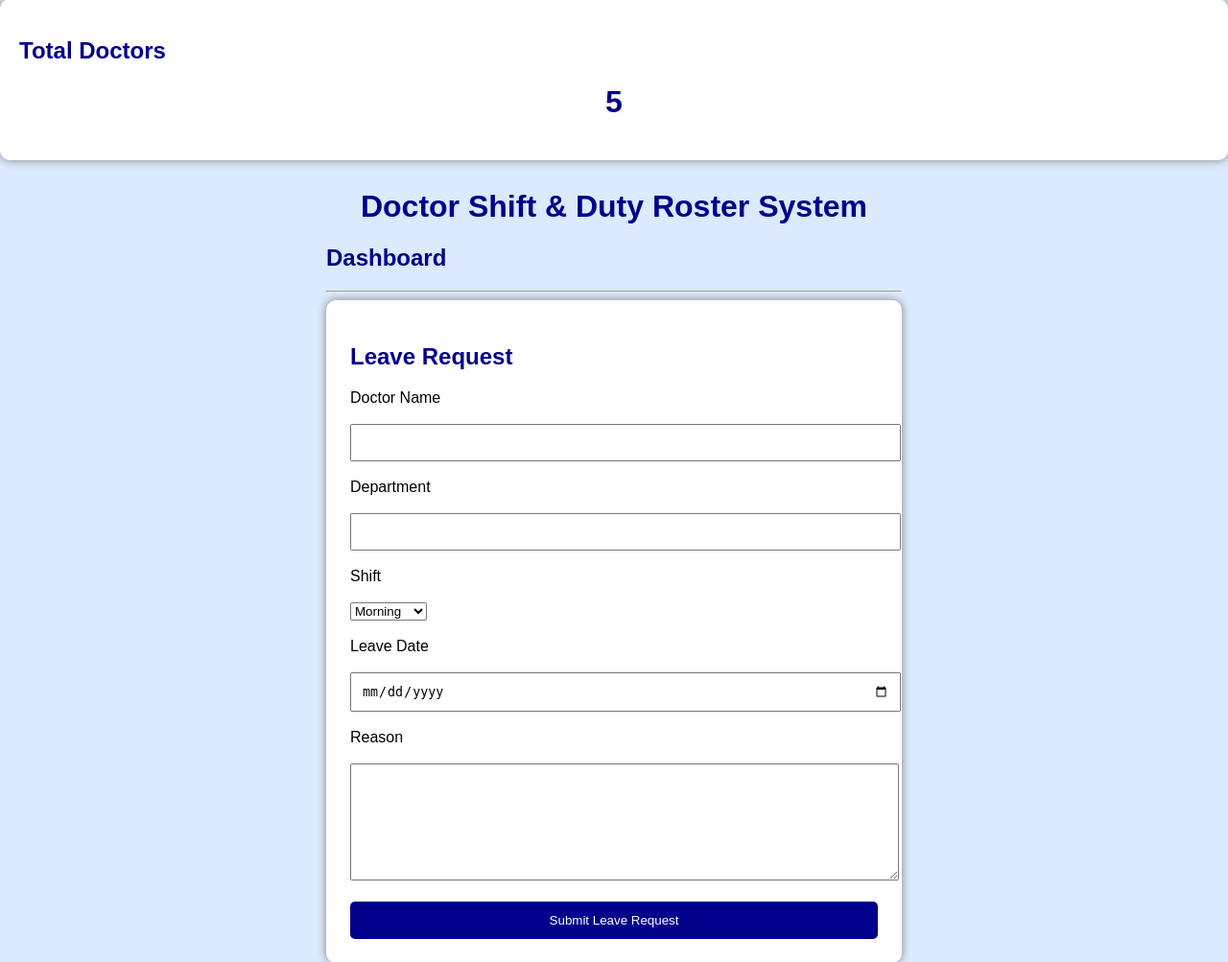
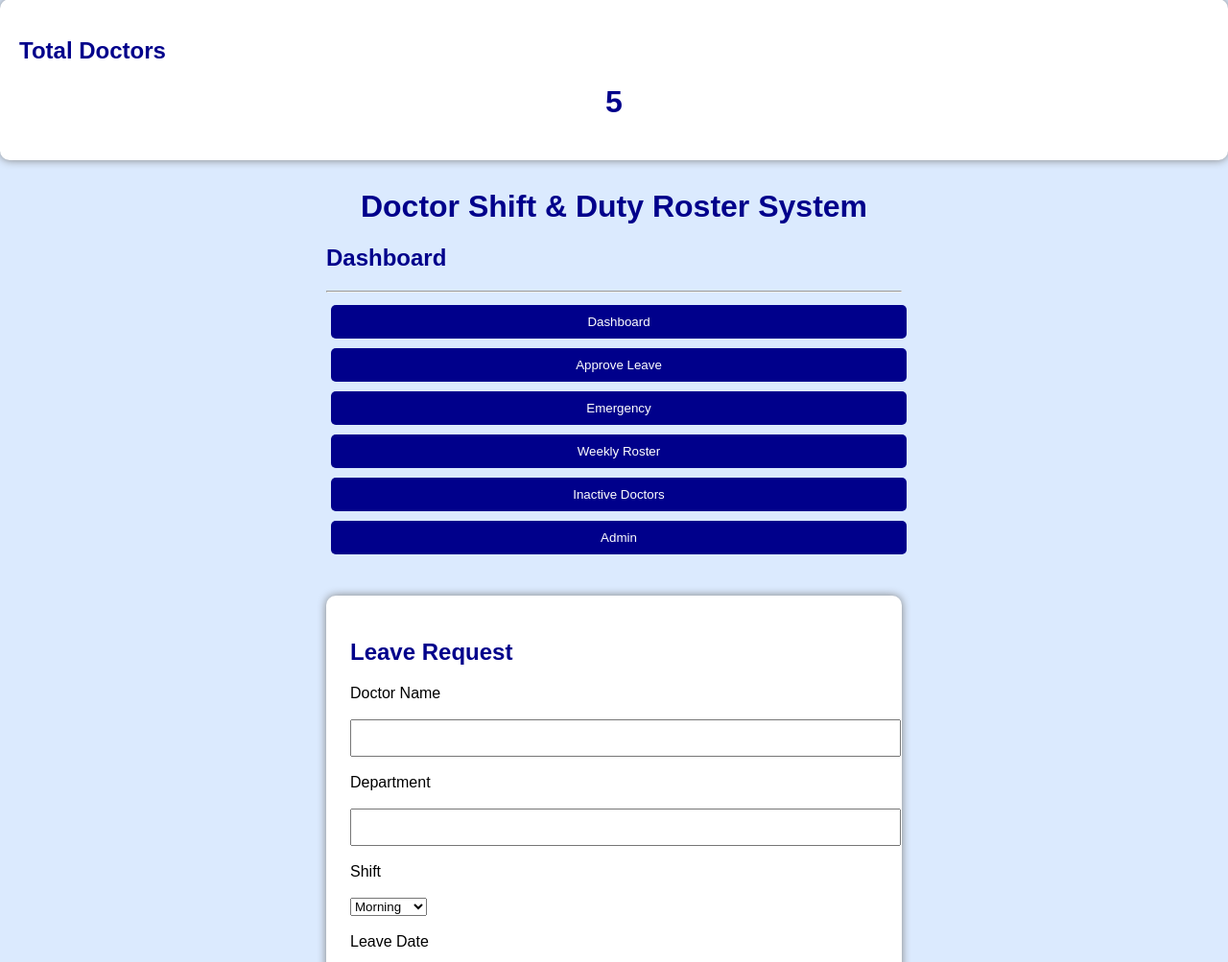
Before and after one commit to vavillasathwikareddy2007-tech/doctor-leave-management, a Flask app: page /dashboard in a window 1280 px wide. Shown: the part 97-1100 px from the top of the page at 96% size. Run offline with Flask 3, Linux system fonts and the light colour scheme; data comes from the database, SQL or seed files in the repository.

Commit message:
Added navigation menu

```diff
--- a/app.py
+++ b/app.py
@@ -189,7 +189,7 @@ def submit_leave():
     return redirect('/dashboard')
 
 #ADD DOCTOR
-@app.route('/add_doctor',methods=['POST'])
+@app.route('/add_doctor')
 def add_doctor():
 
     conn = sqlite3.connect('database.db')
--- a/static/style.css
+++ b/static/style.css
@@ -64,3 +64,12 @@ button:hover{
     margin-bottom: 20px;
     box-shadow: 0px 0px 10px gray;
 }
+.menu-bar{
+    margin-bottom:20px;
+}
+
+.menu-bar button{
+    margin:5px;
+    padding:10px 15px;
+    cursor:pointer;
+}
--- a/templates/dashboard.html
+++ b/templates/dashboard.html
@@ -55,6 +55,35 @@
     <h2>Dashboard</h2>
 
     <hr>
+    <div class="menu-bar">
+
+    <a href="/dashboard">
+        <button>Dashboard</button>
+    </a>
+
+    <a href="/approve_leave">
+        <button>Approve Leave</button>
+    </a>
+
+    <a href="/emergency">
+        <button>Emergency</button>
+    </a>
+
+    <a href="/roster">
+        <button>Weekly Roster</button>
+    </a>
+
+    <a href="/inactive_doctors">
+        <button>Inactive Doctors</button>
+    </a>
+
+    <a href="/admin">
+        <button>Admin</button>
+    </a>
+
+</div>
+
+<br>
 
     <!-- LEAVE REQUEST SECTION -->
 
```
